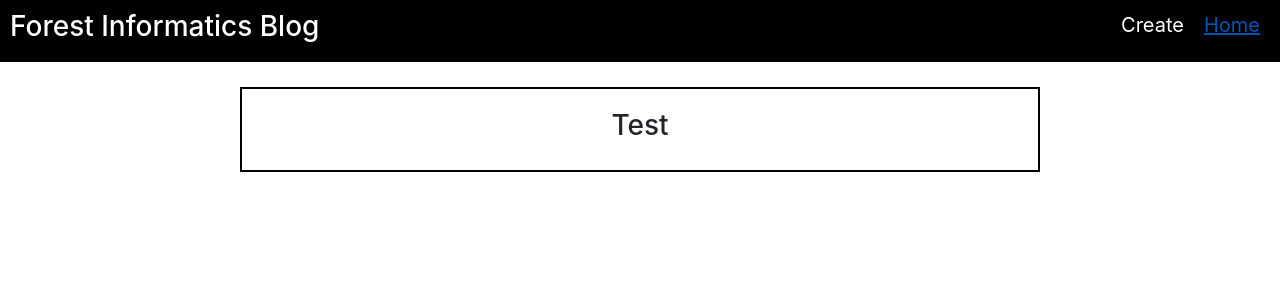
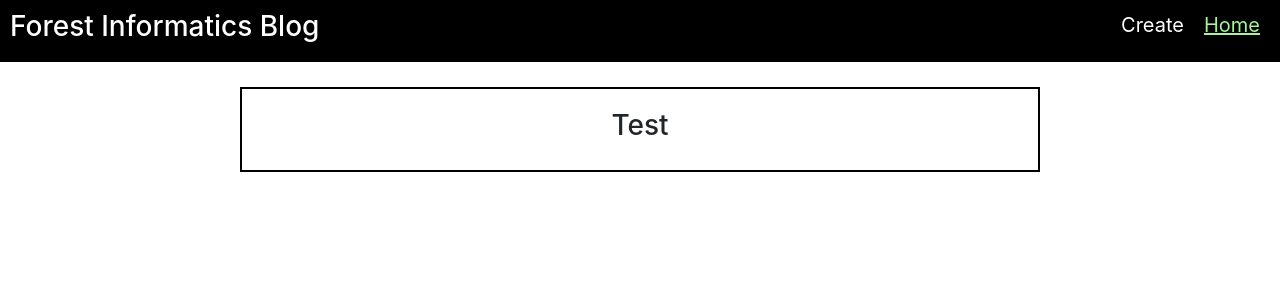
Before and after one commit to maxmarzolf/forest-blog, a Flask app: page / in a window 1280 px wide, with the pointer over the restyled element. Shown: the top 300 px of the page. Run offline with Flask 2, Linux system fonts and the light colour scheme; some libraries are stand-ins or nearby versions.

Commit message:
nav link hover color

```diff
--- a/static/style.css
+++ b/static/style.css
@@ -24,3 +24,7 @@ nav > a {
     padding-left:10px;
     padding-right:10px;
 }
+
+a:hover {
+    color: #a7f198;
+}
```
